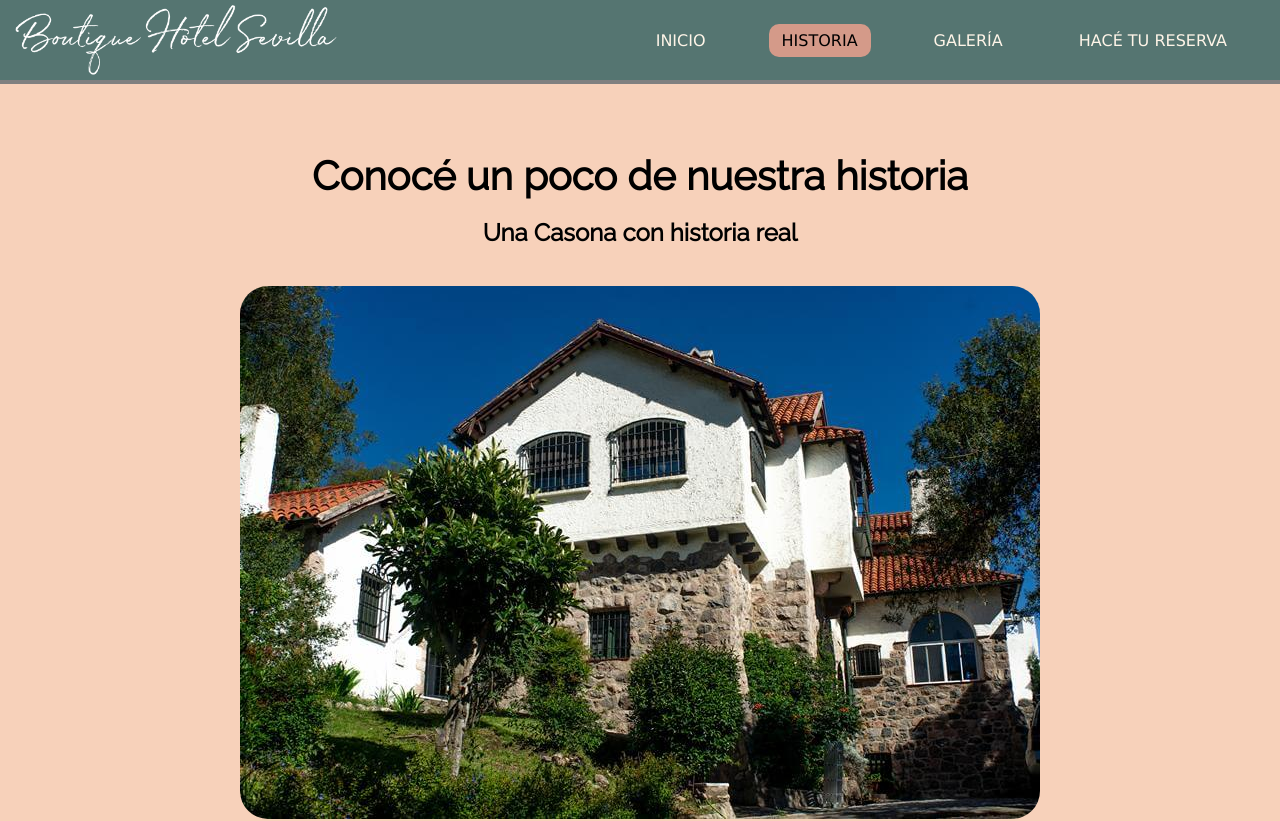
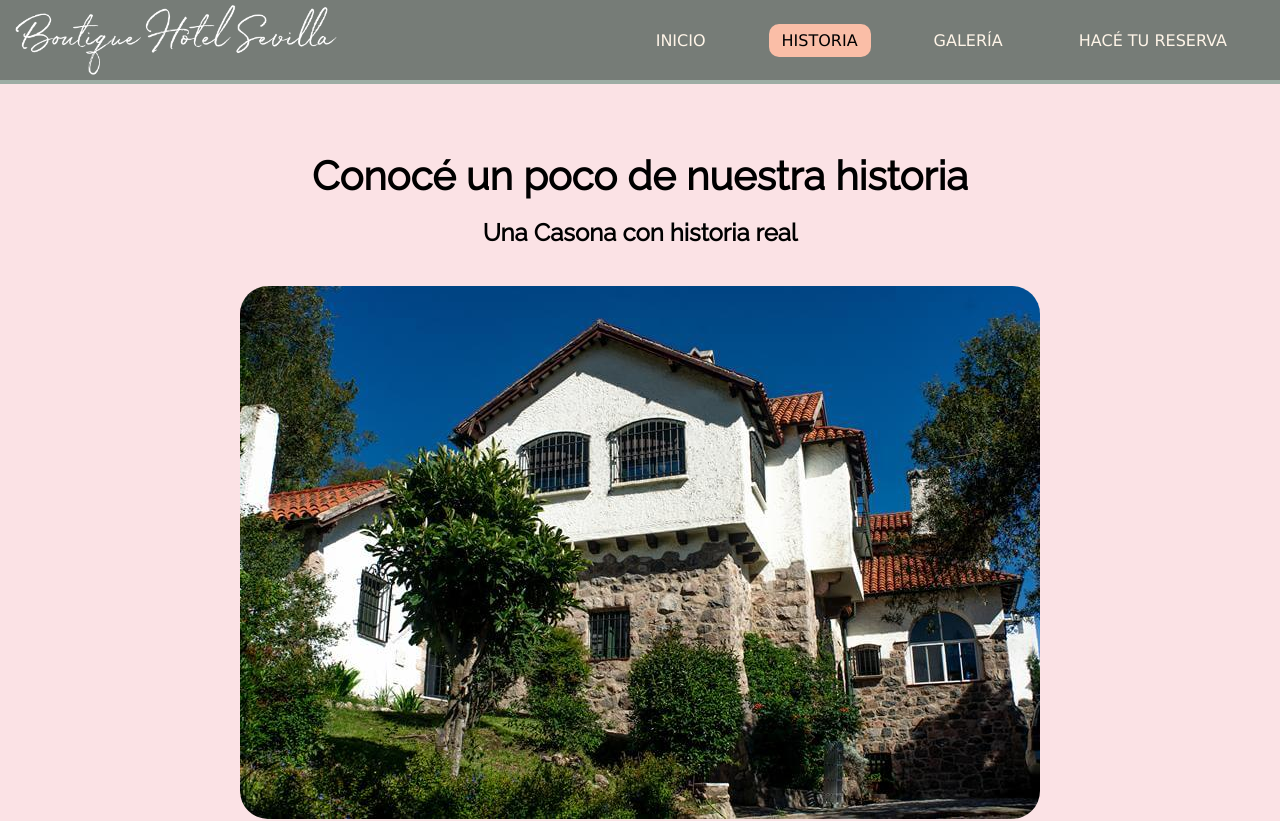
Before and after one commit to loleceta1/ProyectoPython-HotelBoutiqueSevilla, a plain HTML site: page historia.html in a window 1280 px wide. Shown: the top 821 px of the page. Drawn offline with Linux system fonts and the light colour scheme.

Commit message:
paleta de colores final

```diff
--- a/estiloh.css
+++ b/estiloh.css
@@ -1,20 +1,4 @@
-/*#5F6C46
-#355C10;
 
-/*verde pasto*/
-
-/*#856C46
-/*marrón*/
-
-/*#FFF5E8
-/* blanco para el fondo*/
-
-/*#F5D19C
-/* rosa claro*/
-
-/*#145C2A
-#1C633C
-verde militar */
 /* https://www.youtube.com/watch?v=9VRkcnQ3GpA video nav responsive*/
 
 @import url("https://fonts.googleapis.com/css2?family=Raleway&display=swap");
@@ -29,7 +13,7 @@ verde militar */
 body {
     display: flex;
     flex-direction: row;
-    background-color: #F7D1BA;
+    background-color: #FBE2E5;
     min-height: 100vh;
     height: 100%;
 }
@@ -39,10 +23,10 @@ header {
     display: flex;
     justify-content: space-between;
     height: 80px;
-    background-color: #557571;
+    background-color: #767C77;
     align-items: center;
     z-index: 1;
-    border-bottom: 4px solid grey;
+    border-bottom: 4px solid #9CADA4;
 }
 
 #header {
@@ -98,7 +82,7 @@ nav ul li a:hover {
 }
 
 nav ul li a.active {
-    background-color: #D49A89;
+    background-color: #FABEA7;
     color: black;
     transition: .5s
 }
```
Also changed, not shown: historia.html (+1 -0 lines).
